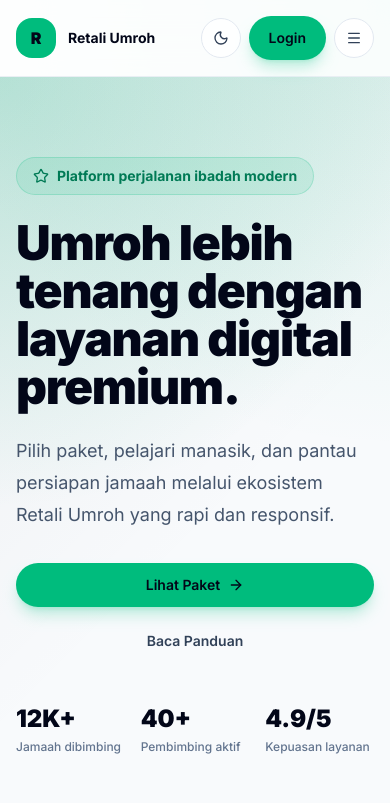
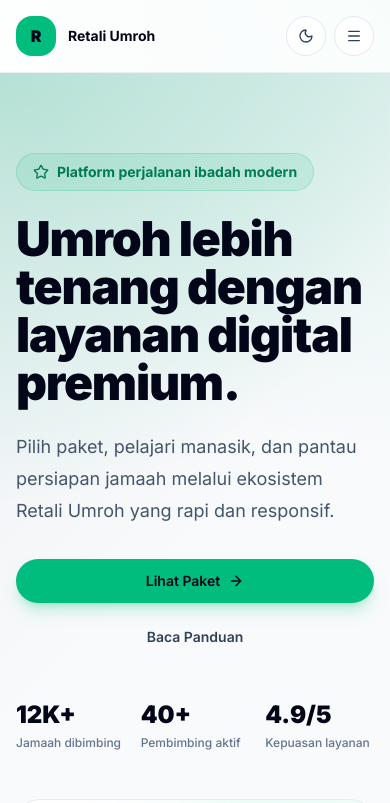
Before and after one commit to retalihajiumroh-spec/aplikasiumroh, a Next.js app: page / in a window 390 px wide. Shown: the top 803 px of the page. Built offline with nearby package versions, Linux system fonts and the light colour scheme.

Commit message:
Fix mobile login visibility
Co-authored-by: retalihajiumroh-spec <retalihajiumroh-spec@users.noreply.github.com>

```diff
--- a/src/components/app-shell/site-header.tsx
+++ b/src/components/app-shell/site-header.tsx
@@ -36,9 +36,11 @@ export function SiteHeader() {
 
         <div className="flex items-center gap-2">
           <ThemeToggle />
-          <LinkButton className="hidden px-4 py-2.5 lg:inline-flex" href="/login">
-            Login
-          </LinkButton>
+          <div className="hidden lg:block">
+            <LinkButton className="px-4 py-2.5" href="/login">
+              Login
+            </LinkButton>
+          </div>
           <MobileMenu />
         </div>
       </div>
```
